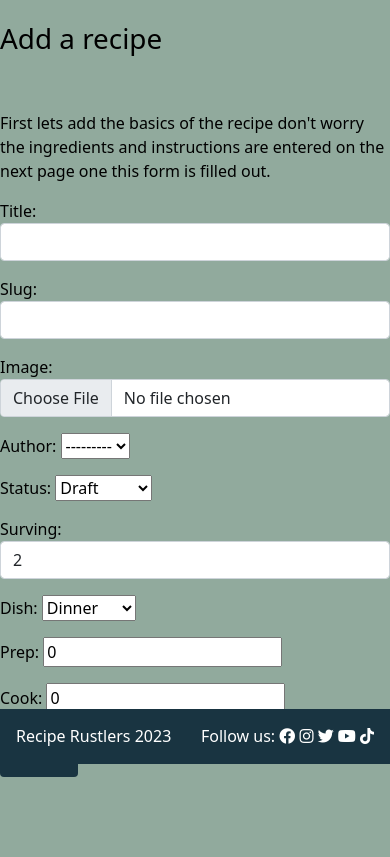
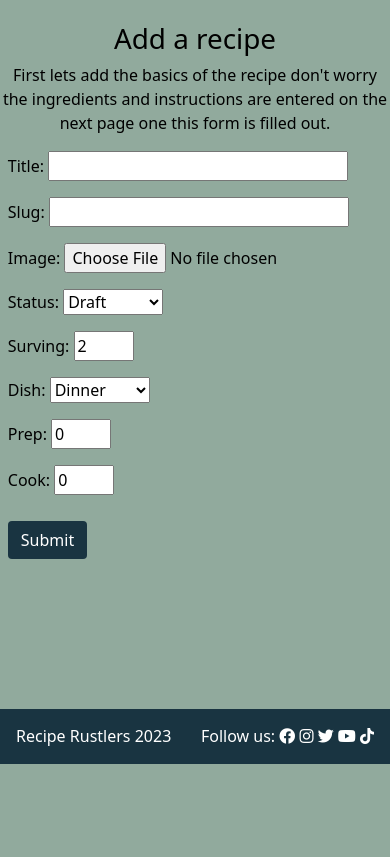
Before and after one commit to HarveyBurton96/Recipe-Rustlers, a Django app: page /add_a_recipe in a window 390 px wide. Shown: the part 80-937 px from the top of the page. After the commit the page ends 844 px from the top, so only its background shows below. Run offline with Django 3.2, Linux system fonts and the light colour scheme; parts of the project's set-up code (start-up, migrations or seed data) failed here and were passed over; some libraries are stand-ins or nearby versions.

Commit message:
Added style to add a recipe page and added media queries for the cards

```diff
--- a/recipe/forms.py
+++ b/recipe/forms.py
@@ -10,17 +10,21 @@ DISH = ((0, "Breakfast"), (1, "Lunch"), (2, "Snack"), (3, "Dinner"), (4, "Desser
 class PostForm(ModelForm):
     class Meta:
         model = Post
-        fields = ('title', 'slug', 'featured_image', 'author', 'status', 'surving', 'dish', 'prep', 'cook')
+        fields = ('title', 'slug', 'featured_image', 'status', 'surving', 'dish', 'prep', 'cook')
 
         status = forms.ChoiceField(choices=STATUS)
         dish = forms.ChoiceField(choices=DISH)
         author = User
 
         widgets = {
-            'title': forms.TextInput(attrs={'class': 'form-control'}),
-            'slug': forms.TextInput(attrs={'class': 'form-control'}),
-            'featured_image': forms.FileInput(attrs={'class': 'form-control'}),
-            'surving': forms.NumberInput(attrs={'class': 'form-control'}),
+            'title': forms.TextInput(attrs={'class': 'form-control-long'}),
+            'slug': forms.TextInput(attrs={'class': 'form-control-long'}),
+            'featured_image': forms.FileInput(attrs={'class': 'form-control-long'}),
+            'status': forms.Select(attrs={'class': 'form-control-medium'}),
+            'surving': forms.NumberInput(attrs={'class': 'form-control-short'}),
+            'dish': forms.Select(attrs={'class': 'form-control-medium'}),
+            'prep': forms.NumberInput(attrs={'class': 'form-control-short'}),
+            'cook': forms.NumberInput(attrs={'class': 'form-control-short'}),
         }
 
 
--- a/recipe/views.py
+++ b/recipe/views.py
@@ -48,7 +48,7 @@ class NewRecipes(generic.ListView):
 
 class LovedRecipes(generic.ListView):
     model = Post
-    queryset = User.objects.prefetch_related('recipe_likes').all()
+    queryset = User.objects.prefetch_related('recipe_likes').get(pk=1).recipe_likes.all()
     template_name = "loved_recipes.html"
     paginate_by = 12
 
--- a/static/css/style.css
+++ b/static/css/style.css
@@ -190,6 +190,31 @@ body {
     object-fit: cover;
 }
 
+@media (max-width:1399px) {
+    .image-container {
+        width: 259px;
+    }
+}
+
+@media (max-width:1199px) {
+    .image-container {
+        width: 214px;
+    }
+}
+
+@media (max-width:767px) {
+    .image-container {
+        width: 244px;
+    }
+}
+
+@media (max-width:575px) {
+    .image-container {
+        width: 100%;
+        height: 100%;
+    }
+}
+
 .detail-top {
     text-align: center;
 }
@@ -223,3 +248,42 @@ col {
     background-color: #3E606F;
     color: white;
 }
+
+.form-control-long {
+    width: 300px;
+}
+
+.form-control-medium {
+    width: 100px;
+}
+
+.form-control-short {
+    width: 60px;
+}
+
+.form-style {
+    margin-left: 20%;
+}
+
+@media (max-width:600px) {
+    .form-style {
+        margin-left: 10%;
+    }
+}
+
+@media (max-width:430px) {
+    .form-style {
+        margin-left: 2%;
+        margin-right: 2%;
+    }
+}
+
+.centered-text {
+    text-align: center;
+}
+
+@media (max-width:363px) {
+    .main-style {
+        margin-bottom: 95px;
+    }
+}
--- a/templates/add_a_recipe.html
+++ b/templates/add_a_recipe.html
@@ -3,21 +3,23 @@
 {% block content %}
 {% load crispy_forms_tags %}
 <div class="top">
-<h1>Add a recipe</h1>
+<h1 class="centered-text">Add a recipe</h1>
 </div>
-<br/><br/>
 {% if submitted %}
-    Your recipe was submitted succesfully!
-
-    <a href="{% url 'recipe:add_a_recipe_detail' post.slug %}">To the next page!!</a>
+    <p class="centered-text">
+        Your recipe was submitted succesfully!
+        <br>
+        <a href="{% url 'recipe:add_a_recipe_detail' post.slug %}">To the next page!!</a>
+    </p>
 {% else %}
-    <P>First lets add the basics of the recipe don't worry the ingredients and instructions are entered on the next page one this form is filled out.</P>
-    <form action="" method="POST">
+    <p class="centered-text">First lets add the basics of the recipe don't worry the ingredients and instructions are entered on the next page one this form is filled out.</p>
+    <form action="" method="POST" class="add-recipe-style">
         {% csrf_token %}
-
+        <div class="form-style">
         {{ form.as_p }}
 
-        <input type="submit" value="submit" class="btn btn-signup">
+        <input type="submit" value="Submit" class="btn btn-signup">
+    </div>
     </form>
 
 {% endif %}
--- a/templates/recipe_detail.html
+++ b/templates/recipe_detail.html
@@ -79,7 +79,7 @@
                 <h3>Leave a comment:</h3>
                 <br>
                 <p>Posting as: {{ user.username }}</p>
-                <form method="post" sty;e="margin-top: 1.3em">
+                <form method="post" style="margin-top: 1.3em">
                     {{ comment_form | crispy }}
                     {% csrf_token %}
                     <button type="submit" class="btn btn-signup btn-lg">Submit</button>
```
Also changed, not shown: templates/loved_recipes.html (+9 -0 lines).
